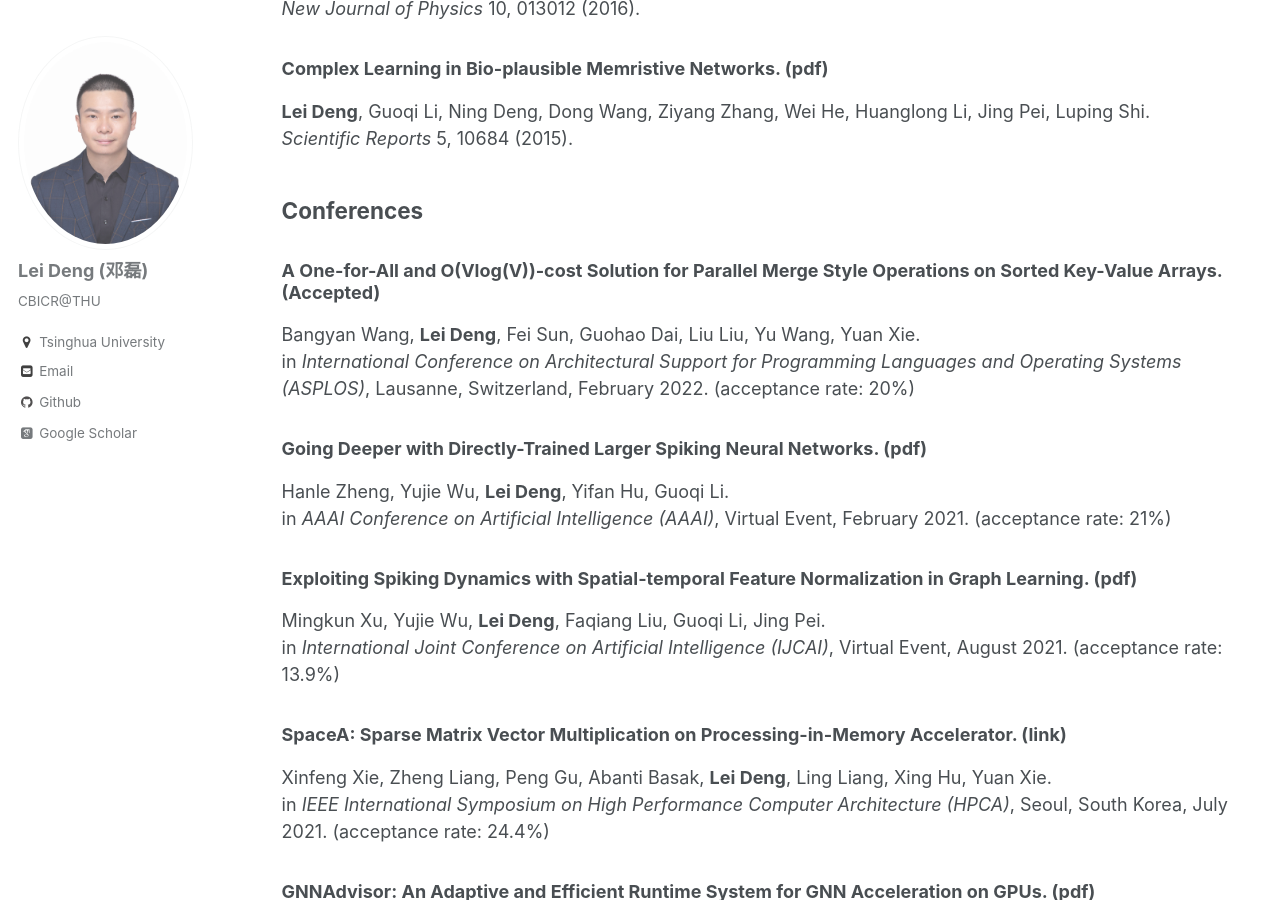
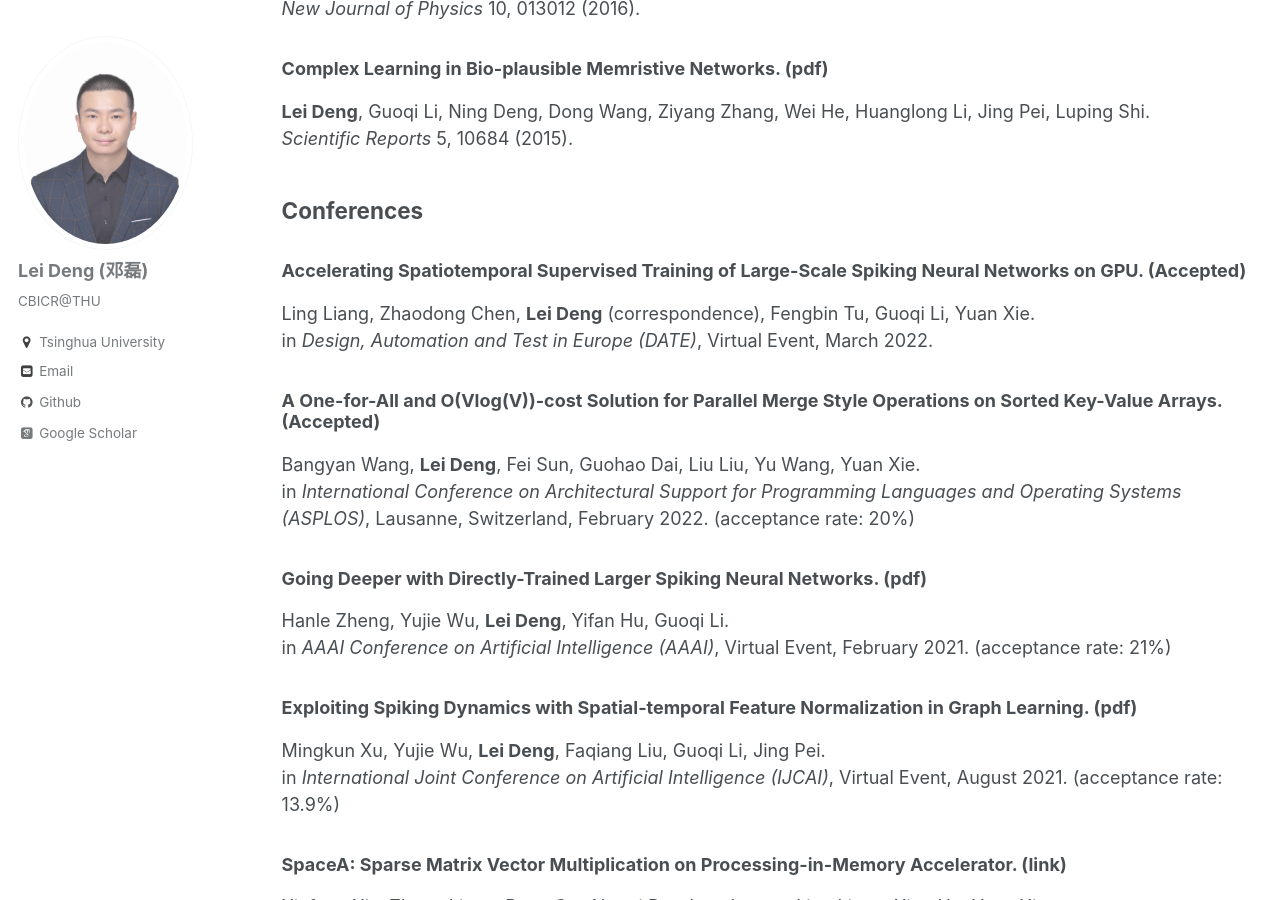
Before and after one commit to dllfei/dllfei.github.io, a Jekyll site: the page built from _pages/publications.md, in a window 1280 px wide and 900 px high, scrolled down 8038 px. Built offline with Jekyll 4.4.1, drawn with Linux system fonts in a browser that asks for light colours; some web fonts are replaced.

Commit message:
Update publications.md

```diff
--- a/_pages/publications.md
+++ b/_pages/publications.md
@@ -239,6 +239,10 @@ Guoqi Li, Wuhua Hu, Gaoxi Xiao, **Lei Deng**, Pei Tang, Jing Pei, Luping Shi. <b
 
 ## Conferences
 
+### Accelerating Spatiotemporal Supervised Training of Large-Scale Spiking Neural Networks on GPU. (Accepted) <br />
+Ling Liang, Zhaodong Chen, **Lei Deng** (correspondence), Fengbin Tu, Guoqi Li, Yuan Xie. <br />
+in *Design, Automation and Test in Europe (DATE)*, Virtual Event, March 2022.
+
 ### A One-for-All and O(Vlog(V))-cost Solution for Parallel Merge Style Operations on Sorted Key-Value Arrays. (Accepted) <br />
 Bangyan Wang, **Lei Deng**, Fei Sun, Guohao Dai, Liu Liu, Yu Wang, Yuan Xie. <br />
 in *International Conference on Architectural Support for Programming Languages and Operating Systems (ASPLOS)*, Lausanne, Switzerland, February 2022. (acceptance rate: 20%)
```
